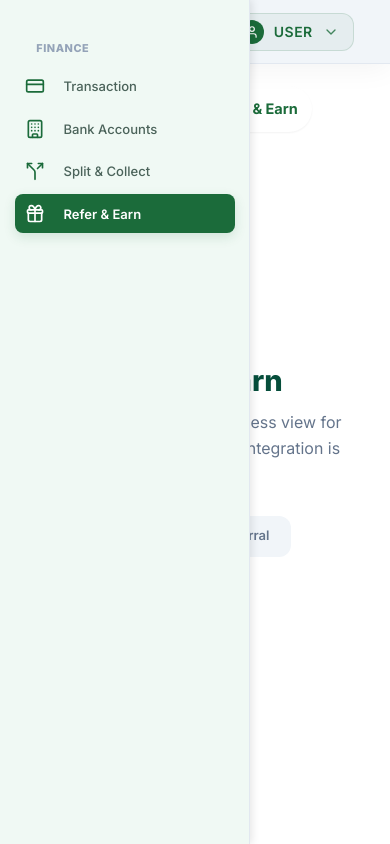
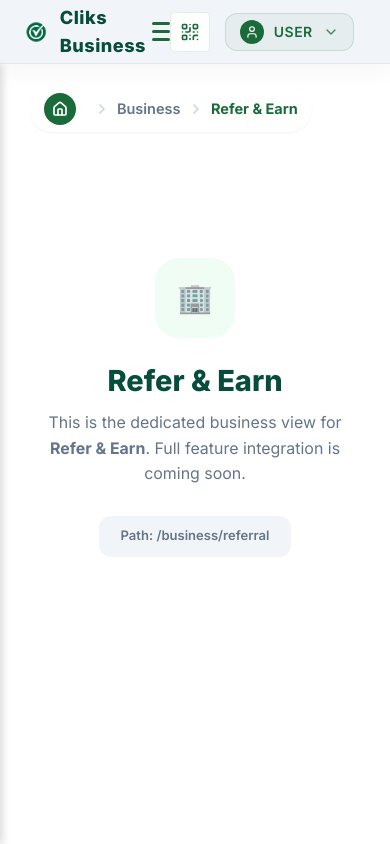
Before and after one commit to betasoftnet-png/CLIKS-BUS-FE, a React (Vite) app: page /business/referral in a window 390 px wide. Built offline with nearby package versions, Linux system fonts and the light colour scheme; no server answers; sample sign-in values are in the browser's storage.

Commit message:
feat: implement responsive sidebar with mobile backdrop and auto-close functionality

```diff
--- a/src/App.css
+++ b/src/App.css
@@ -2366,3 +2366,29 @@ div[style*="background-color: '#F0F9F4'"] {
         padding-top: 1rem;
     }
 }
+
+/* Sidebar Backdrop for Mobile */
+.sidebar-backdrop {
+    display: none;
+}
+
+@media (max-width: 768px) {
+    .sidebar-backdrop {
+        display: block;
+        position: fixed;
+        top: 0;
+        left: 0;
+        right: 0;
+        bottom: 0;
+        background-color: rgba(6, 78, 59, 0.4); /* soft emerald translucent shade to match cliks branding! */
+        backdrop-filter: blur(4px);
+        -webkit-backdrop-filter: blur(4px);
+        z-index: 25; /* sits behind sidebar (30) but in front of content */
+        animation: fadeInBackdrop 0.2s ease-out;
+    }
+}
+
+@keyframes fadeInBackdrop {
+    from { opacity: 0; }
+    to { opacity: 1; }
+}
--- a/src/components/Sidebar.jsx
+++ b/src/components/Sidebar.jsx
@@ -32,7 +32,7 @@ import { useLocation, useNavigate } from 'react-router-dom';
 import '../App.css';
 import logoPng from '../assets/image copy.png';
 
-const Sidebar = ({ isOpen }) => {
+const Sidebar = ({ isOpen, onClose }) => {
     const location = useLocation();
     const navigate = useNavigate();
 
@@ -81,6 +81,9 @@ const Sidebar = ({ isOpen }) => {
     const handleItemClick = (label, path) => {
         setActiveItem(label);
         if (path) navigate(path);
+        if (onClose && typeof window !== 'undefined' && window.innerWidth <= 768) {
+            onClose();
+        }
     };
 
     return (
--- a/src/layouts/MainLayout.jsx
+++ b/src/layouts/MainLayout.jsx
@@ -7,7 +7,7 @@ import '../App.css';
 import Breadcrumbs from '../components/Breadcrumbs';
 
 const MainLayout = ({ children }) => {
-    const [isSidebarOpen, setIsSidebarOpen] = useState(true);
+    const [isSidebarOpen, setIsSidebarOpen] = useState(() => typeof window !== 'undefined' ? window.innerWidth > 768 : true);
     const [isAuditOpen, setIsAuditOpen] = useState(false);
 
     const toggleSidebar = () => {
@@ -21,8 +21,14 @@ const MainLayout = ({ children }) => {
     return (
         <div className={`app-root select-none ${isSidebarOpen ? 'sidebar-open' : 'sidebar-closed'}`}>
             <Topbar onToggleSidebar={toggleSidebar} onToggleAudit={toggleAudit} />
-            <div className="app-body">
-                <Sidebar isOpen={isSidebarOpen} />
+            <div className="app-body" style={{ position: 'relative' }}>
+                {isSidebarOpen && (
+                    <div
+                        className="sidebar-backdrop"
+                        onClick={() => setIsSidebarOpen(false)}
+                    />
+                )}
+                <Sidebar isOpen={isSidebarOpen} onClose={() => setIsSidebarOpen(false)} />
                 <div className="main-content-area">
                     <div style={{ padding: '0 2rem', paddingTop: '1.5rem', flexShrink: 0 }}>
                         <Breadcrumbs />
```
